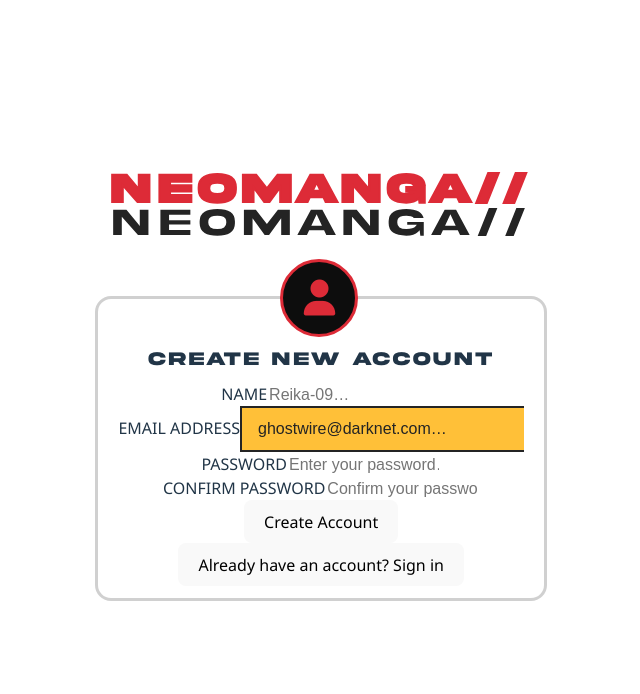
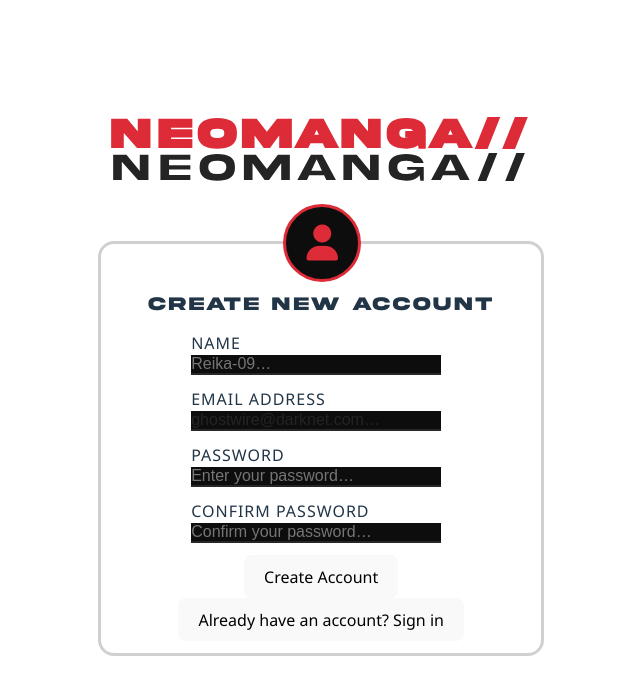
Before and after one commit to jpholdsworth/neomanga, a React (Vite) app: page /account-login in a window 1280 px wide. Shown: the top 694 px of the page, without its empty margins (306-946 px from the left). Built offline with nearby package versions, Linux system fonts and the light colour scheme.

Commit message:
add new styles for the form layout and input elements

```diff
--- a/src/styles/account.css
+++ b/src/styles/account.css
@@ -17,6 +17,7 @@
 
 .form-outline {
     position: relative;
+    width: 400px;
     padding: 24px 20px 12px;
     border: 3px solid rgba(100, 100, 100, 0.3);
     border-radius: 16px;
@@ -49,3 +50,31 @@
     letter-spacing: 1.8px;
     margin: 22px 0 8px;
 }
+
+form {
+    display: flex;
+    flex-direction: column;
+    justify-content: center;
+    align-items: center;
+    gap: 12px;
+    margin-top: 12px;
+    padding: 0 30px;
+}
+
+form > div {
+    width: 260px;
+    text-align: left;
+    letter-spacing: 1px;
+    display: flex;
+    flex-direction: column;
+}
+
+.input-container > label + .new-account-input {
+    background-color: #0D0D0D;
+    width: 250px;
+    padding: 0;
+    border: none;
+    border-bottom: 2px solid rgba(100, 100, 100, 0.3);
+}
+
+/* :focus and ::placeholder */
```
